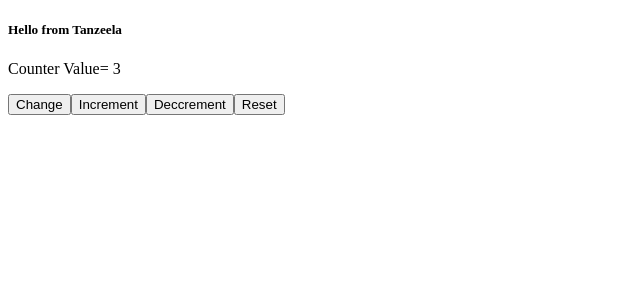
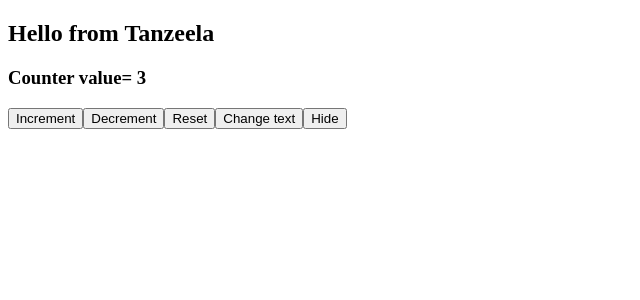
Before and after one commit to Tanzeelakhan42/React, a React (Vite) app: page / in a window 1280 px wide. Shown: the top 300 px of the page, without its empty margins (0-640 px from the left). Built offline with nearby package versions, Linux system fonts and the light colour scheme.

Commit message:
feat: combine multiple useState hooks with counter, text and toggle

```diff
--- a/src/components/CounterComponent.jsx
+++ b/src/components/CounterComponent.jsx
@@ -1,19 +1,21 @@
 import React, { useState } from "react";
 
 const CounterComponent = () => {
-  const [value, setValue] = useState("Tanzeela");
   const initialValue = 3;
   const [count, setCount] = useState(initialValue);
+  const [val, setValue] = useState("Tanzeela");
+  const [show, setShow] = useState(true);
   return (
     <div>
-      <h5>Hello from {value}</h5>
-      <p>Counter Value= {count}</p>
-      <button onClick={() => setValue("React")}>Change</button>
+      <h2>Hello from {val}</h2>
+      <h3>Counter value= {count} </h3>
       <button onClick={() => setCount((prev) => prev + 1)}>Increment</button>
       <button onClick={() => setCount((prev) => (prev > 0 ? prev - 1 : 0))}>
-        Deccrement
+        Decrement
       </button>
       <button onClick={() => setCount(initialValue)}>Reset</button>
+      <button onClick={() => setValue("React")}>Change text</button>
+      <button onClick={() => setShow(!show)}>{show ? "Hide" : "Show"}</button>
     </div>
   );
 };
```
